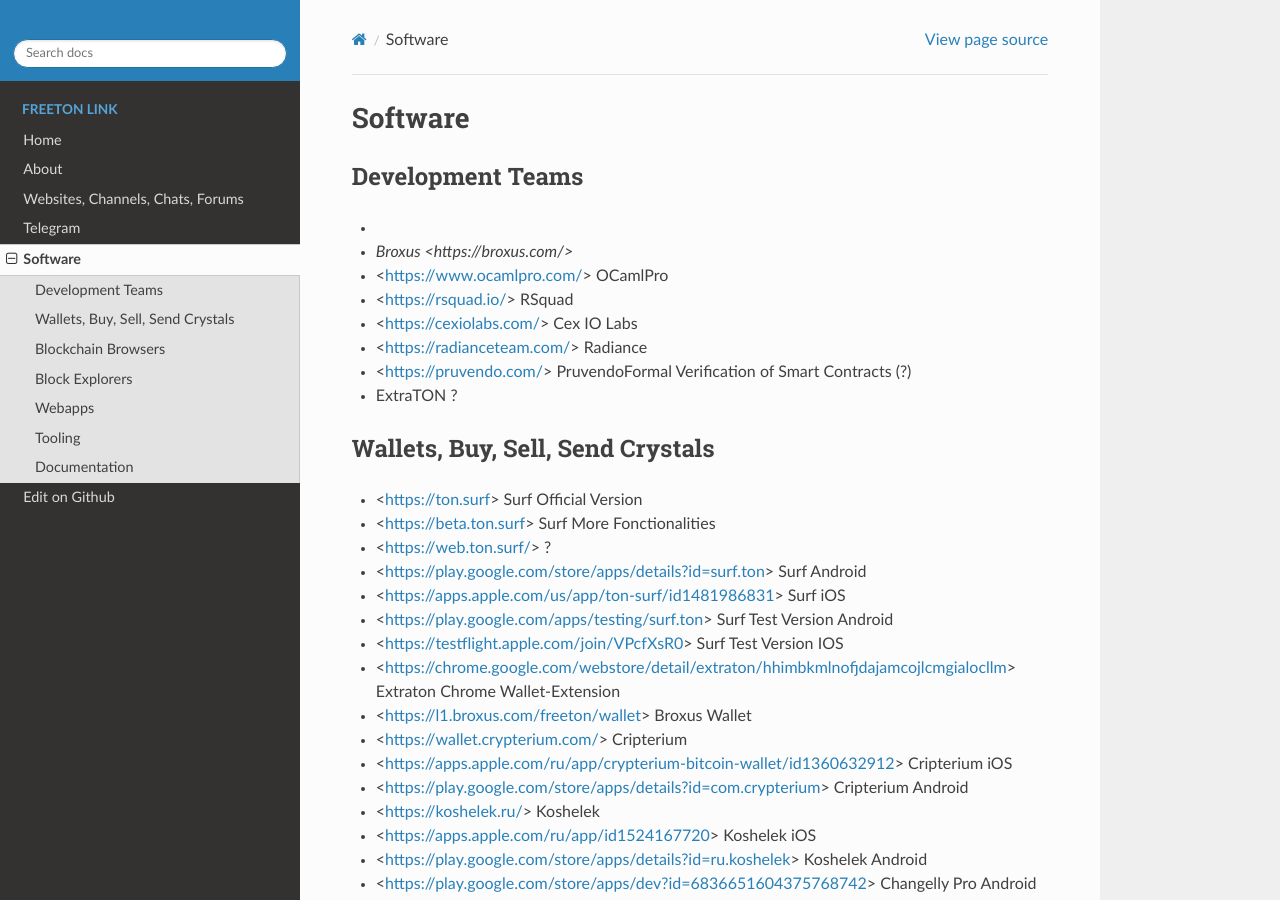
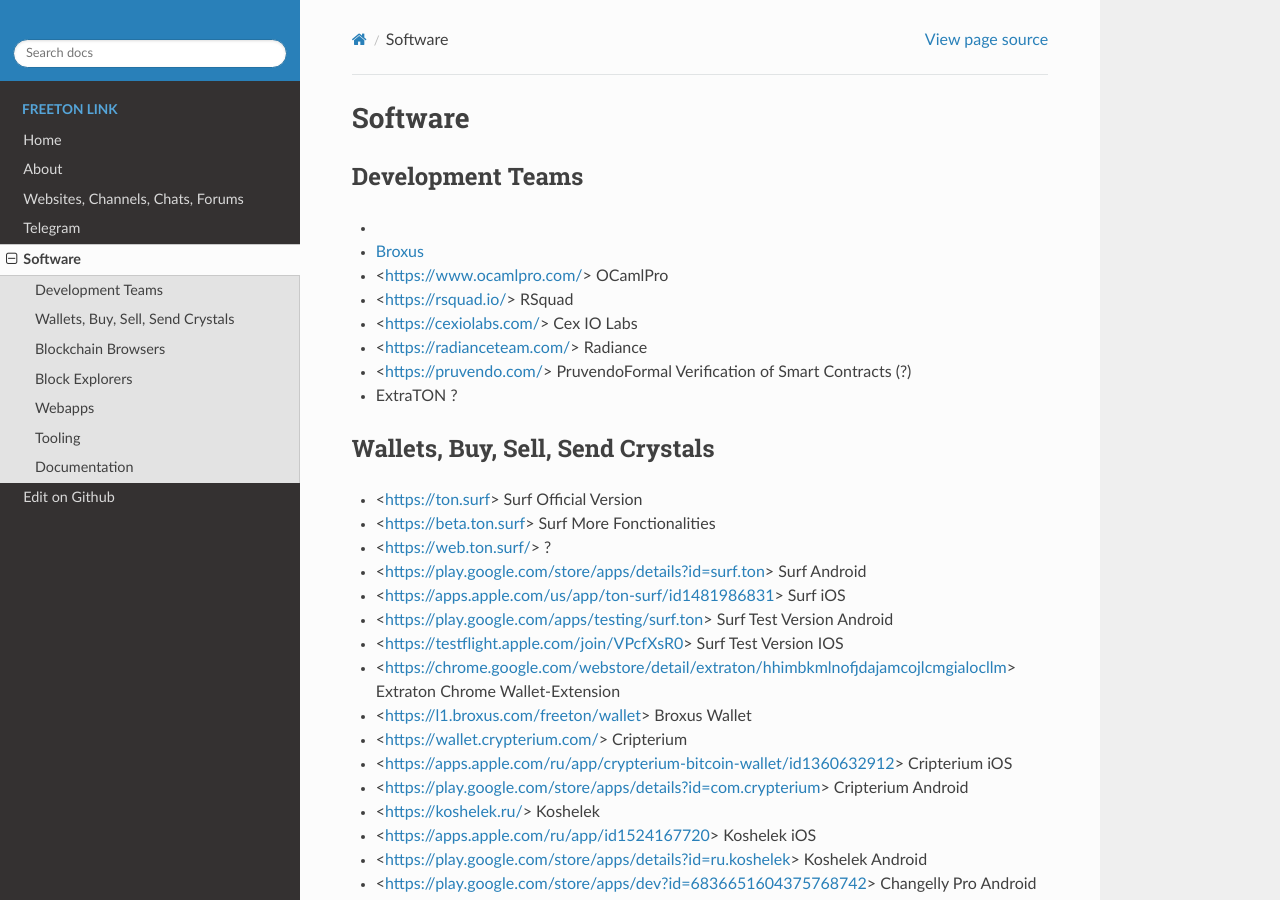
Before and after one commit to OCamlPro/www.freeton.link, a Sphinx documentation site: the page built from sphinx/software.rst, in a window 1280 px wide and 900 px high. Built offline with Sphinx 7.4.7 and the Read the Docs theme 2.0.0, drawn with Linux system fonts in a browser that asks for light colours; the version number could not be read and is left out.

Commit message:
format de liens

```diff
--- a/sphinx/software.rst
+++ b/sphinx/software.rst
@@ -3,8 +3,8 @@
 
 Development Teams
 ~~~~~~~~~~~~~~~~~
-* .. _TonLabs: https://tonlabs.io/main
-* `Broxus <https://broxus.com/>`
+* .. _TonLabs: <https://tonlabs.io/main>
+* `Broxus <https://broxus.com/>`_
 * <https://www.ocamlpro.com/> OCamlPro
 * <https://rsquad.io/> RSquad
 * <https://cexiolabs.com/> Cex IO Labs
```
